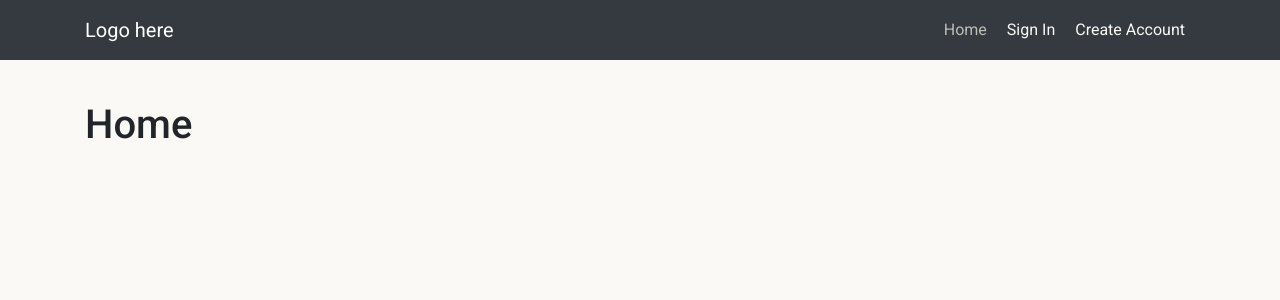
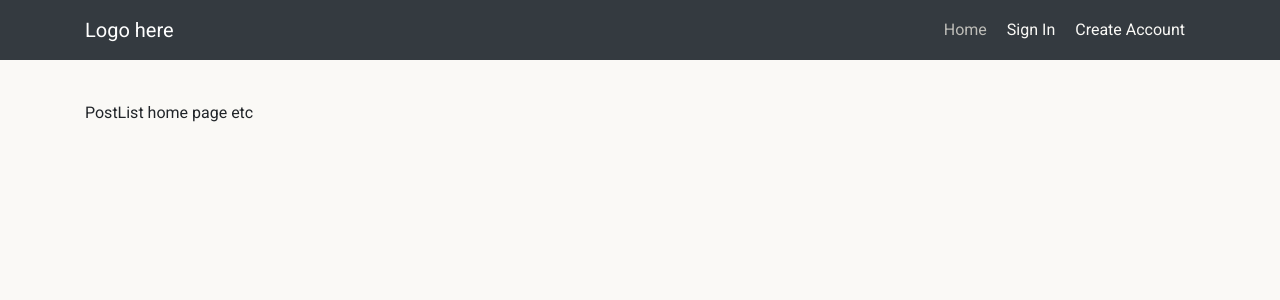
Before and after one commit to dantaylor28/polaroid-social-media-frontend, a React (Create React App) app: page / in a window 1280 px wide. Shown: the top 300 px of the page. Built offline with nearby package versions, Linux system fonts and the light colour scheme; no server answers.

Commit message:
Create PostList.js and add this to your home route

```diff
--- a/src/App.js
+++ b/src/App.js
@@ -7,6 +7,7 @@ import CreateAccountForm from "./pages/auth/CreateAccountForm";
 import SignInForm from "./pages/auth/SignInForm";
 import CreatePostForm from "./pages/posts/CreatePostForm";
 import PostDetail from "./pages/posts/PostDetail";
+import PostList from "./pages/posts/PostList";
 
 function App() {
   return (
@@ -14,7 +15,7 @@ function App() {
       <NavBar />
       <Container className={styles.HomePage}>
         <Switch>
-          <Route exact path="/" render={() => <h1>Home</h1>} />
+          <Route exact path="/" render={() => <PostList message="Nothing to show.. Please adjust your search!" />} />
           <Route exact path="/signin" render={() => <SignInForm />} />
           <Route
             exact
--- /dev/null
+++ b/src/pages/posts/PostList.js
@@ -0,0 +1,9 @@
+import React from 'react'
+
+function PostList() {
+  return (
+    <div>PostList home page etc</div>
+  )
+}
+
+export default PostList
```
